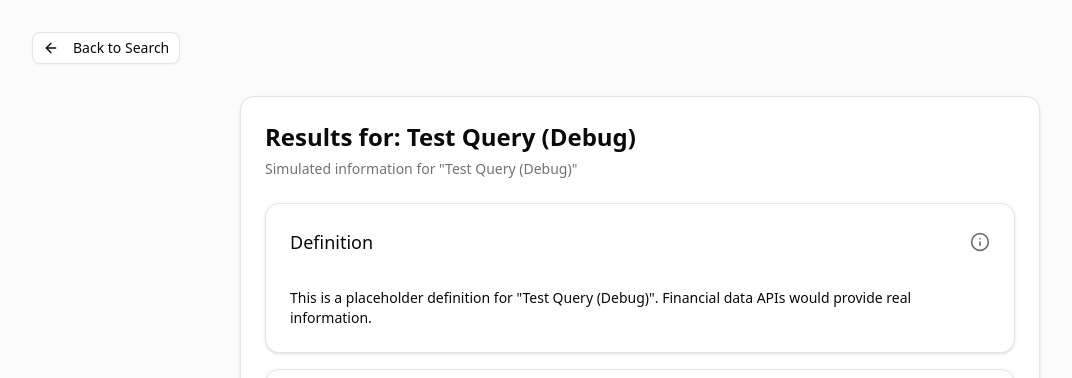
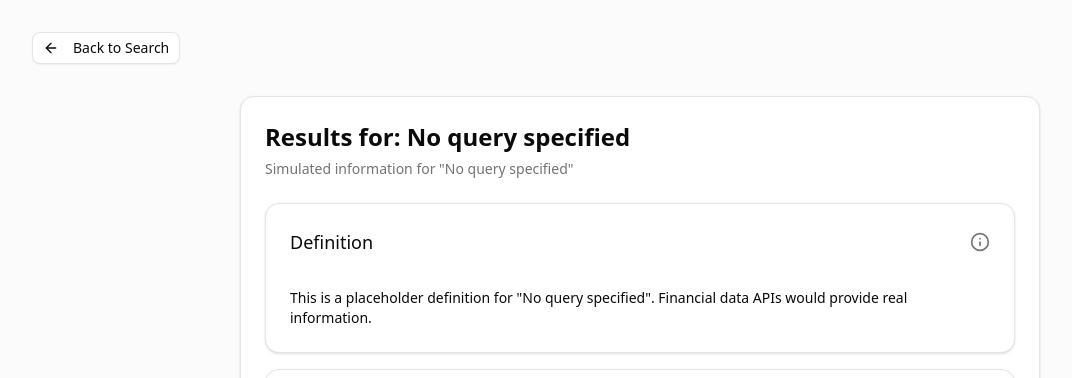
Before and after one commit to Ebaka716/ui.shadcn, a Next.js app: page /results in a window 1280 px wide. Shown: the top 378 px of the page, without its empty margins (0-1072 px from the left). Built offline with nearby package versions, Linux system fonts and the light colour scheme.

Commit message:
Fix: Restore searchParams usage in results page

```diff
--- a/app/results/page.tsx
+++ b/app/results/page.tsx
@@ -83,14 +83,21 @@ function getMyNewsData() {
 
 // --- Component ---
 
-// Temporarily remove searchParams from props
-export default function ResultsPage(/* { ... } */) {
+// Restore the props definition
+export default function ResultsPage({
+  searchParams
+}: {
+  searchParams?: { [key: string]: string | string[] | undefined }
+}) {
 
-  // Temporarily remove searchParams usage
-  const query = "Test Query (Debug)"; // Hardcoded for testing
+  // Restore searchParams usage
+  const rawQuery = searchParams?.query;
+  const query = typeof rawQuery === 'string' ? decodeURIComponent(rawQuery) : 'No query specified';
+  // const query = "Test Query (Debug)"; // Removed hardcoded value
 
-  // Temporarily force isMyNewsQuery to false to satisfy linter and test build
-  const isMyNewsQuery = false; // query === 'myNews';
+  // Restore dynamic check for isMyNewsQuery
+  const isMyNewsQuery = query === 'myNews';
+  // const isMyNewsQuery = false; // Removed hardcoded value
   const myNewsData = isMyNewsQuery ? getMyNewsData() : null;
   const stockData = !isMyNewsQuery ? getStockData(query) : null;
   const generalInfo = !isMyNewsQuery && !stockData ? getGeneralInfo(query) : null;
```
